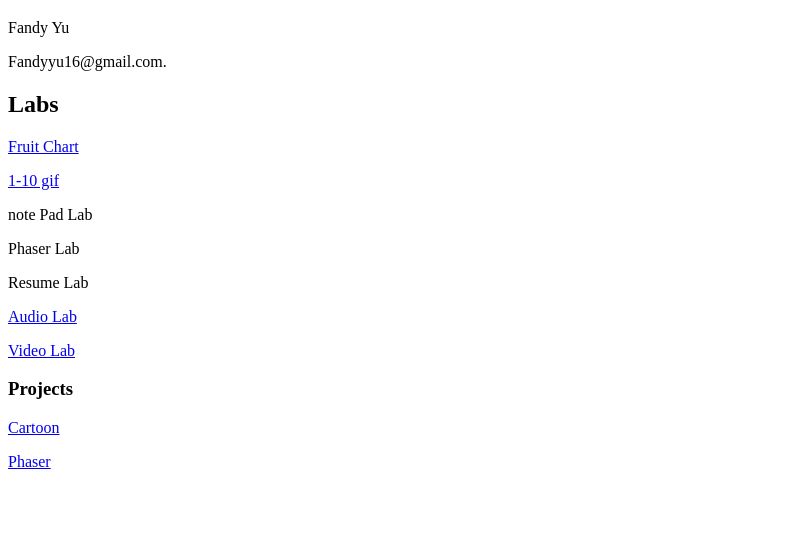
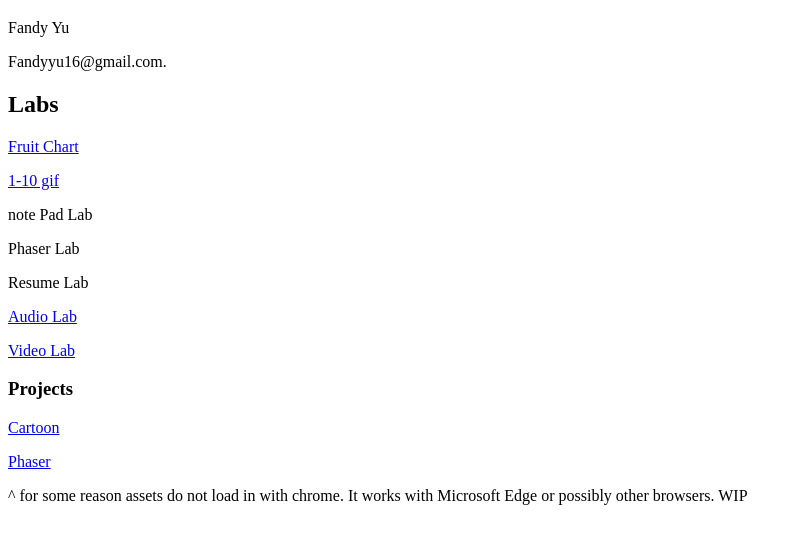
Before and after one commit to Fandyyu/fandyyu.github.io, a plain HTML site: page index.html in a window 1280 px wide. Shown: the part 61-604 px from the top of the page, without its empty margins (0-802 px from the left). Drawn offline with Linux system fonts and the light colour scheme.

Commit message:
Update index.html

```diff
--- a/index.html
+++ b/index.html
@@ -28,6 +28,7 @@
 <p><a href="Cartoon.html">Cartoon</a></p>
 
 <p><a href="game.html">Phaser</a></p>
+<p>^ for some reason assets do not load in with chrome. It works with Microsoft Edge or possibly other browsers. WIP</p>
 
 </body>
 </html>
```
